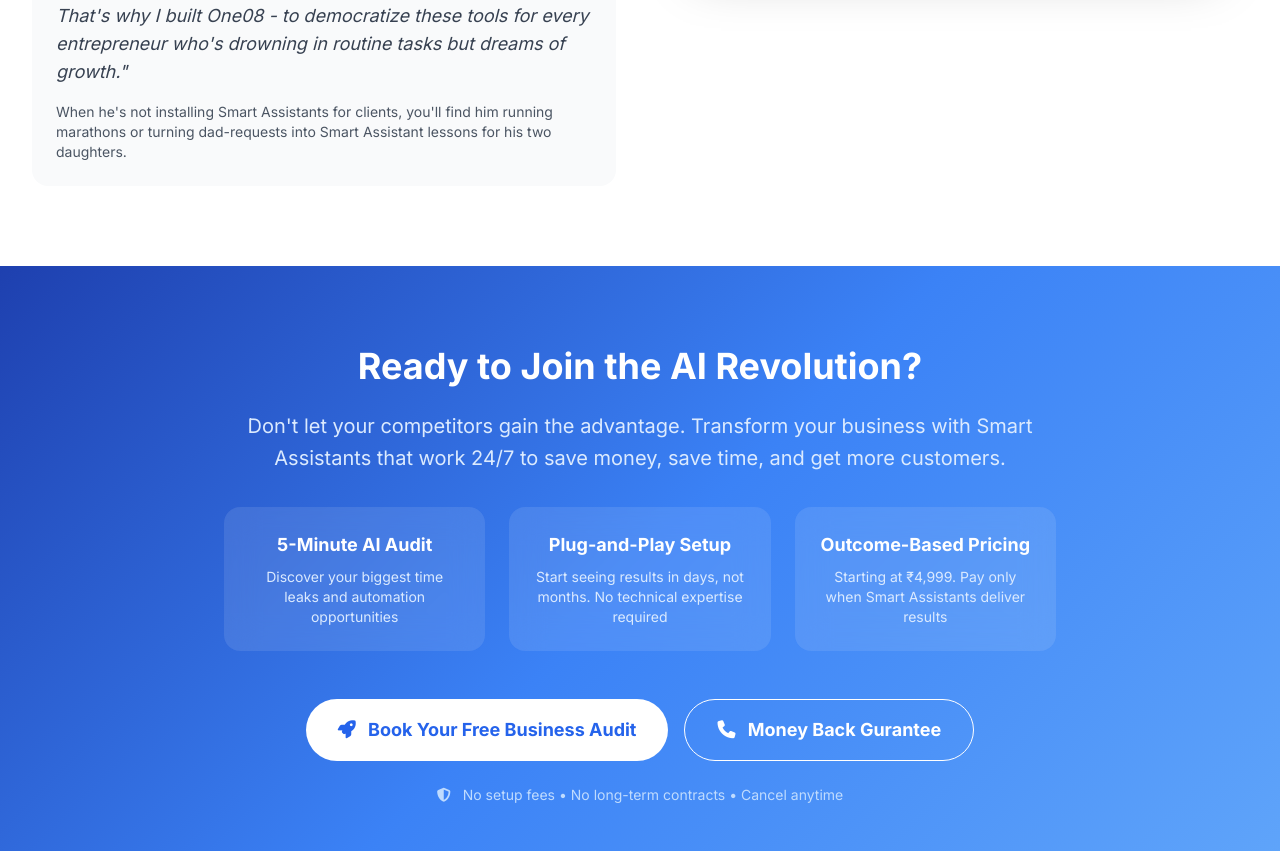
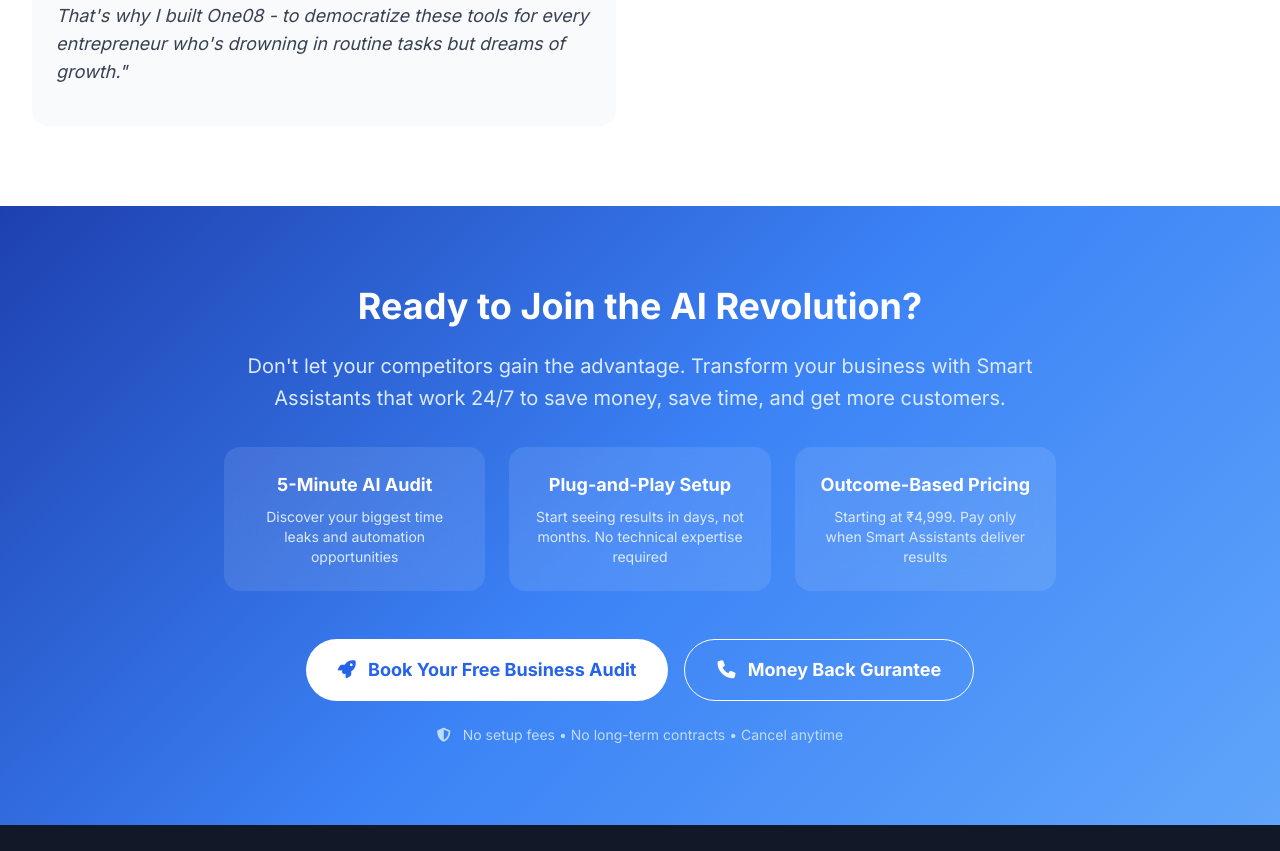
Before and after one commit to rchopra009/108, a plain HTML site: page index.html in a window 1280 px wide. Shown: the part 4079-4930 px from the top of the page. Drawn offline with nearby package versions, Linux system fonts and the light colour scheme.

Commit message:
Update index.html

```diff
--- a/index.html
+++ b/index.html
@@ -392,10 +392,6 @@
                             That's why I built One08 - to democratize these tools for every entrepreneur
                             who's drowning in routine tasks but dreams of growth."
                         </blockquote>
-                        <p class="text-sm text-gray-600">
-                            When he's not installing Smart Assistants for clients, you'll find him running marathons
-                            or turning dad-requests into Smart Assistant lessons for his two daughters.
-                        </p>
                     </div>
                 </div>
 
```
